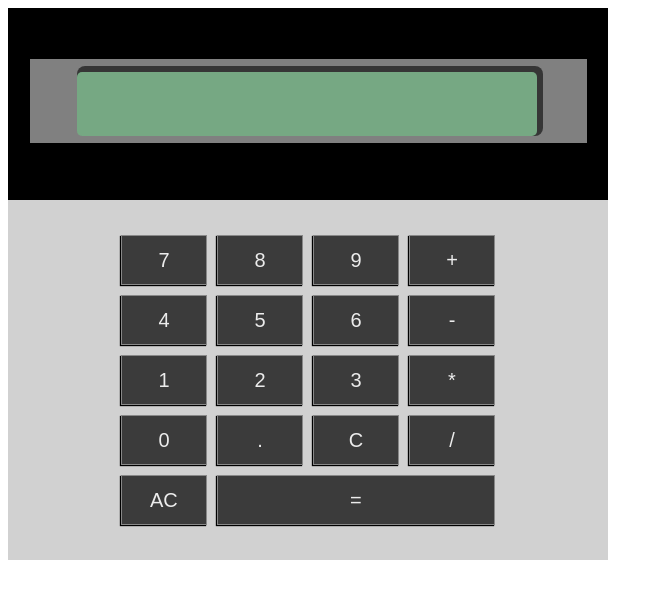
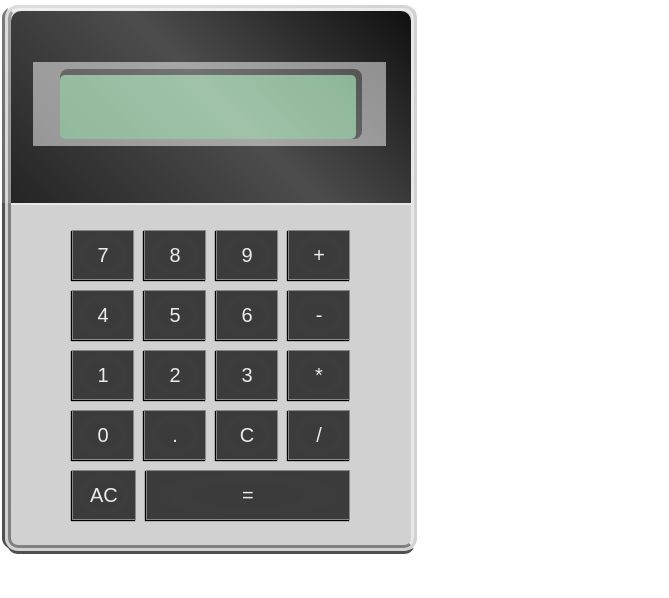
Before and after one commit to ruizterce/calculator, a plain HTML site: page index.html in a window 1280 px wide. Shown: the whole page, without its empty margins (0-669 px from the left). Drawn offline with Linux system fonts and the light colour scheme; a web font is replaced by a local one.

Commit message:
Add ligth and shadow effects and adjust size

```diff
--- a/style.css
+++ b/style.css
@@ -1,17 +1,52 @@
 #container {
     background-color: rgb(209, 209, 209);
-    width: 600px;
-    display:flex;
+    width: 400px;
+    display: flex;
     flex-direction: column;
     justify-content: center;
     align-items: center;
+
+    border-top: 3px solid rgba(255, 255, 255, 0.5);
+    /* Adjust opacity as needed */
+    border-right: 3px solid rgba(255, 255, 255, 0.5);
+    /* Adjust opacity as needed */
+    border-bottom: 3px solid rgba(48, 48, 48, 0.5);
+    /* Adjust opacity as needed */
+    border-left: 3px solid rgba(48, 48, 48, 0.5);
+    /* Adjust opacity as needed */
+    border-radius: 10px;
+    box-shadow:
+        0px 0px 0px 3px rgb(209, 209, 209),
+        0px -5px 0px 1px white,
+        /* Top */
+        5px 0px 0px 1px white,
+        /* Right */
+        0px 5px 0px 1px rgb(80, 80, 80),
+        /* Bottom */
+        -5px 0px 0px 1px rgb(80, 80, 80);
+    /* Left */
 }
+
 
 #topArea {
     background-color: black;
-    width:100%;
+    width: 100%;
     padding-right: 3px;
     box-sizing: border-box;
+    border-radius: 10px 10px 0px 0px;
+    position: relative;
+}
+
+/*Glass reflection effect on top area*/
+#topArea::before {
+    content: '';
+    position: absolute;
+    top: -100%;
+    left: -100%;
+    width: 200%;
+    height: 200%;
+    background: linear-gradient(45deg, rgba(255, 255, 255, 0) 10%, rgba(255, 255, 255, 0.3) 60%, rgba(255, 255, 255, 0) 90%);
+    pointer-events: none;
 }
 
 #displayWrapper {
@@ -20,7 +55,6 @@
     border-right: 3px solid grey;
     background-color: grey;
     box-shadow: grey 0 -3px 0 10px;
-    width: 90%;
     display: flex;
     justify-content: center;
 }
@@ -41,13 +75,17 @@
     border-radius: 5px;
     box-shadow:
         #00000093 3px -3px 0 3px;
+
 }
 
-#bottomArea{
+
+
+#bottomArea {
     display: flex;
     flex-direction: column;
     align-items: center;
-    padding: 30px 60px;
+    padding: 20px 20px;
+    border-top: 2px solid rgba(255, 255, 255, 0.5);
 
 }
 
@@ -63,6 +101,7 @@ button {
     padding: 10px;
     text-align: center;
     box-shadow: -1px 1px 1px #000;
+    position: relative;
 }
 
 button:hover {
@@ -71,8 +110,19 @@ button:hover {
 
 button:active {
     box-shadow: inset -2px 2px 0 #000000ce,
-    inset 1px -1px 0 #ffffffce;
+        inset 1px -1px 0 #ffffffce;
     ;
+}
+
+button::before {
+    content: '';
+    position: absolute;
+    top: 0%;
+    left: 0%;
+    width: 100%;
+    height: 100%;
+    background: radial-gradient(closest-side, rgba(255, 255, 255, 0) 50%, rgba(255, 255, 255, 0.01) 70%, rgba(255, 255, 255, 0) 100%);
+    pointer-events: none;
 }
 
 #keypad1 {
@@ -92,7 +142,7 @@ button:active {
 }
 
 #operators {
-    display:flex;
+    display: flex;
     flex: 1 1 25%;
     flex-direction: column;
 }
@@ -105,6 +155,7 @@ button:active {
 #allClear {
     flex: 1 1 23%;
 }
+
 #equals {
     flex: 1 1 75%;
 }
```
